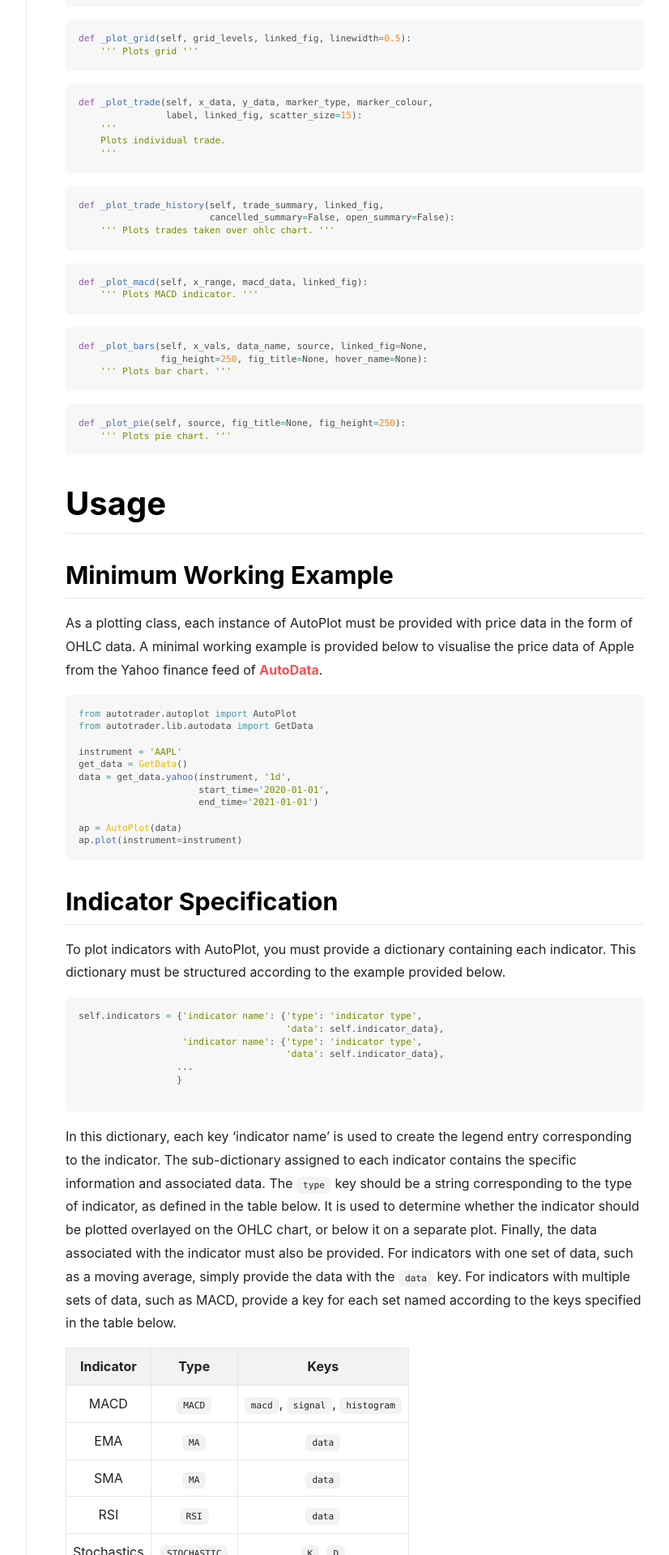
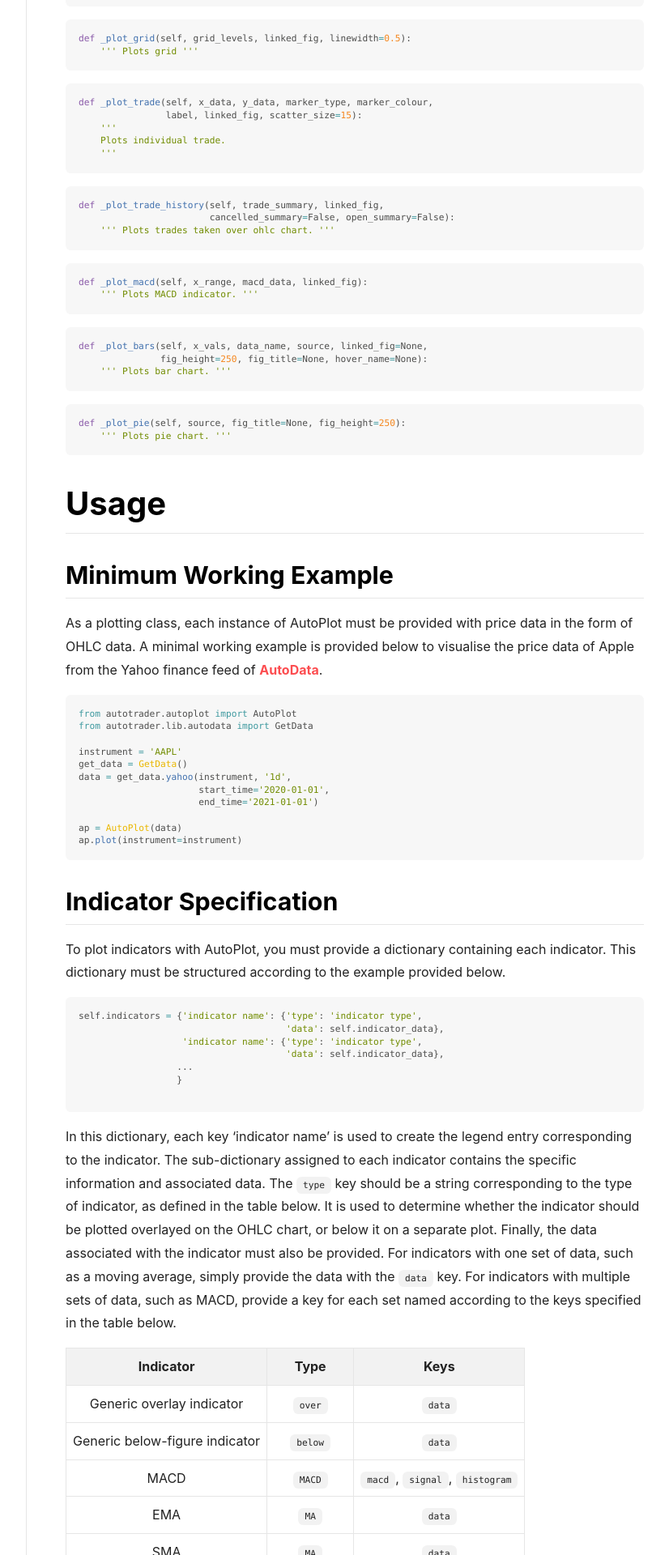
Before and after one commit to kieran-mackle/AutoTrader, a Jekyll site: the page built from content/_documentation/1.3-autoplot.md, in a window 1280 px wide. Shown: the part 3080-5000 px from the top of the page at 81% size, without its empty margins (217-1043 px from the left). Built offline with Jekyll 4.4.1, drawn with Linux system fonts in a browser that asks for light colours; nearby versions of some CDN libraries.

Commit message:
docs: update docs to include pivot point

```diff
--- a/content/_documentation/1.3-autoplot.md
+++ b/content/_documentation/1.3-autoplot.md
@@ -224,6 +224,8 @@
 
 | Indicator     | Type   | Keys                                  |
 | :-----------: |:------:| :-----------------------------------: |
+| Generic overlay indicator | `over` | `data` |
+| Generic below-figure indicator | `below` | `data` |
 | MACD          |`MACD`  | `macd`, `signal`, `histogram`         |
 | EMA           | `MA`   | `data`                                |
 | SMA           | `MA`   | `data`|
@@ -234,6 +236,8 @@
 |Swings|`Swings`|`data`|
 |Engulfing|`Engulfing`|`data`|
 |Crossover|`Crossover`|`data`|
+|Pivot Points| `Pivot` | `data`, optionally `levels` |
+
 
 ### Unrecognised indicator type
 
```
